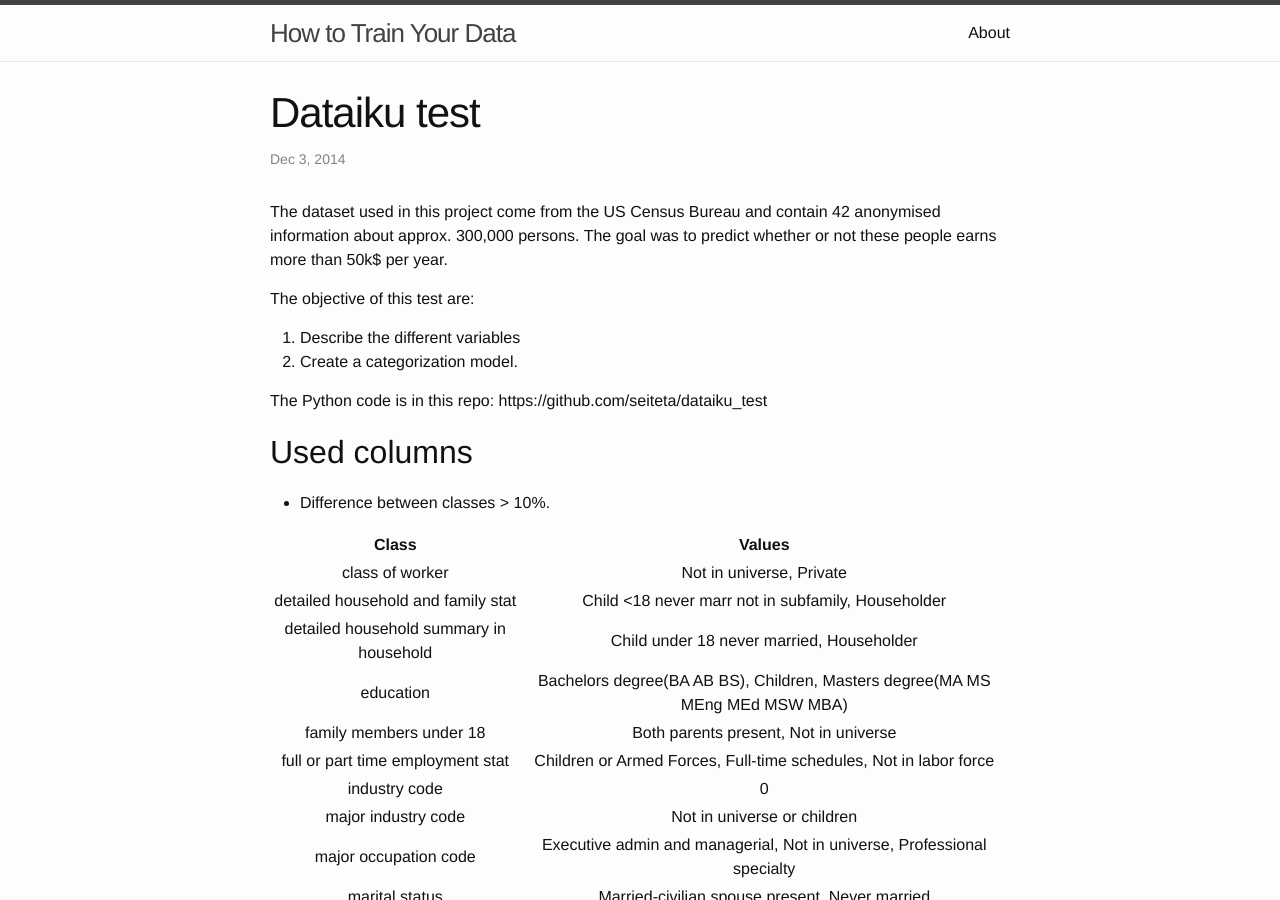
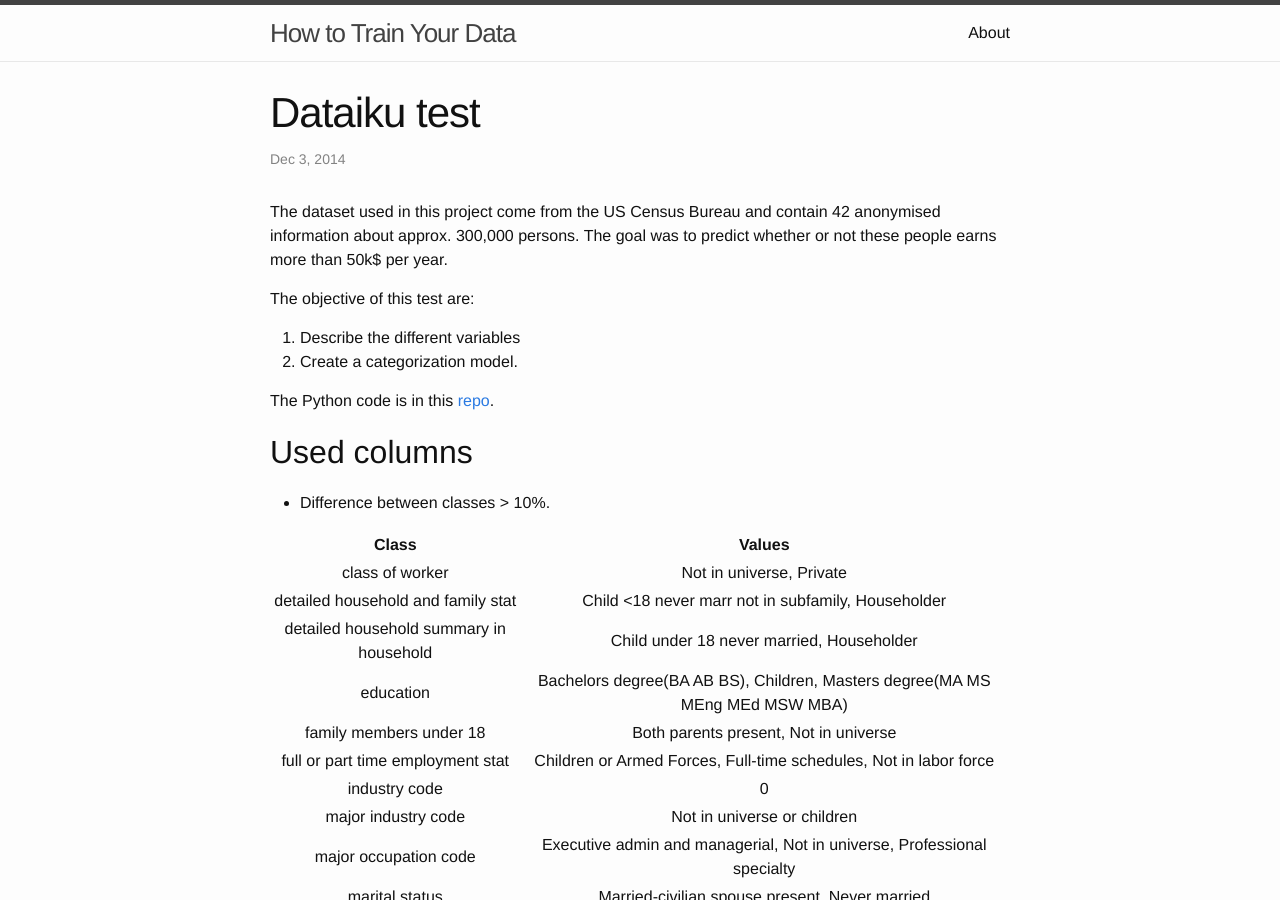
Before and after one commit to seiteta/seiteta.github.io_old, a Jekyll site: the page built from _posts/2014-12-03-census-income-test.md, in a window 1280 px wide and 900 px high. Built offline with Jekyll 4.4.1, drawn with Linux system fonts in a browser that asks for light colours.

Commit message:
Update 2014-12-03-census-income-test.md

```diff
--- a/_posts/2014-12-03-census-income-test.md
+++ b/_posts/2014-12-03-census-income-test.md
@@ -10,7 +10,7 @@ The objective of this test are:
 1. Describe the different variables
 2. Create a categorization model.
 
-The Python code is in this repo: https://github.com/seiteta/dataiku_test
+The Python code is in this [repo](https://github.com/seiteta/dataiku_test).
 
 ## Used columns
 
```
